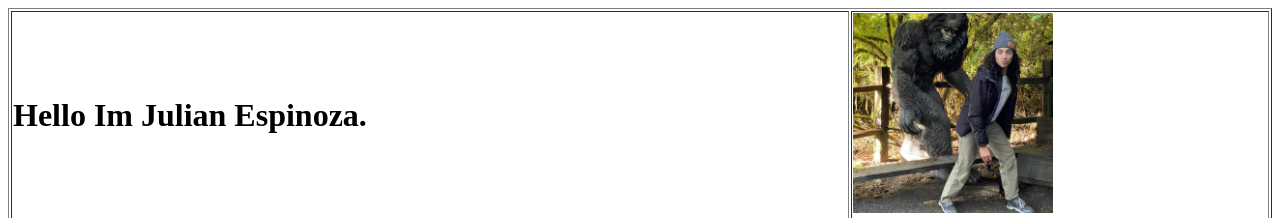
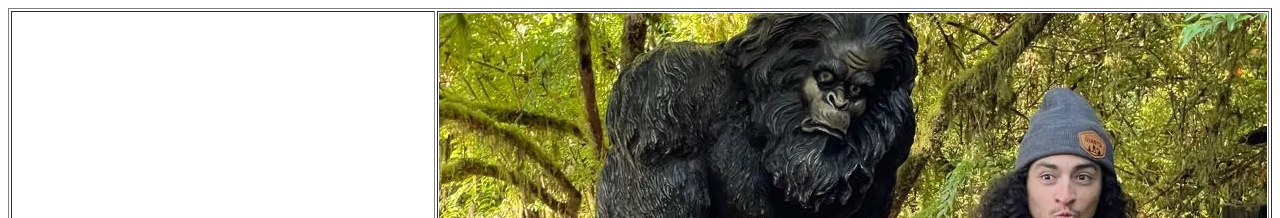
Before and after one commit to julianespi/julianespi.github.io, a plain HTML site: page index.html in a window 1280 px wide. Shown: the top 218 px of the page. Drawn offline with Linux system fonts and the light colour scheme; grey boxes are pictures that could not be loaded.

Commit message:
Add files via upload

```diff
--- a/index.html
+++ b/index.html
@@ -8,7 +8,7 @@
                 <h1 > Hello Im Julian Espinoza. </h1>
             </td>
             <td>
-                <img src="me.jpg" width="200" height="200" >
+                <img src="me.jpg" >
             </td>
         </tr>
         <tr>
```
